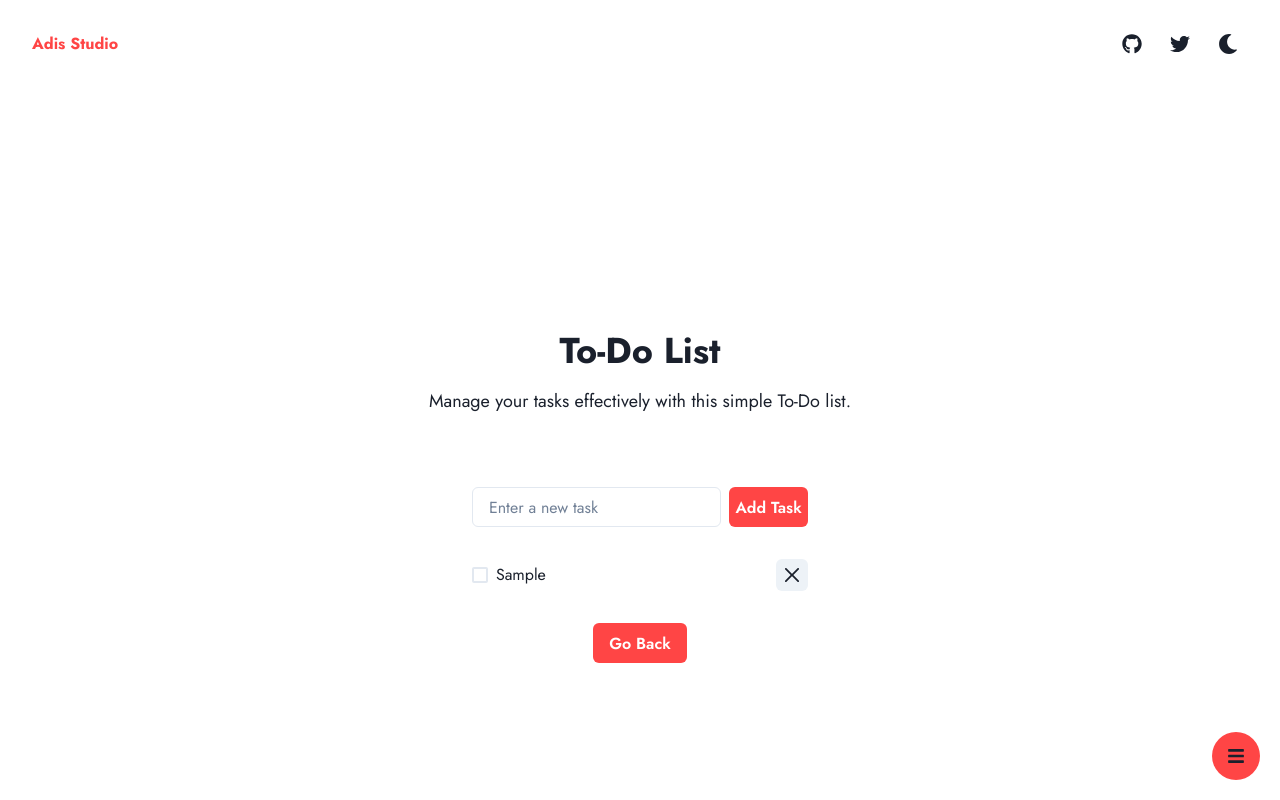
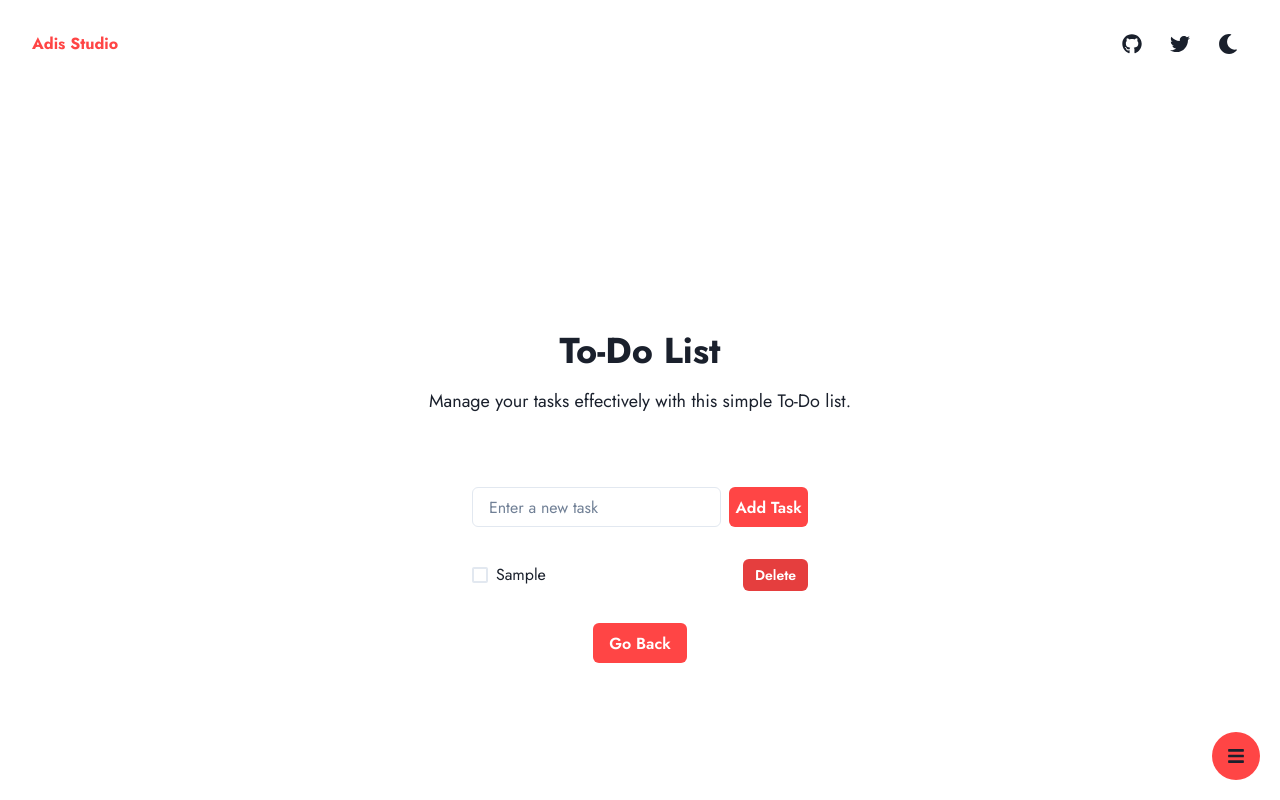
Before and after one commit to adityaREDFLAG/Adis-Site, a Next.js app: page /to-do in a window 1280 px wide. Both pictures are taken after typing "Sample" into the empty fields and a click on the button "Add Task". Shown: the top 800 px of the page. Built offline with nearby package versions, Linux system fonts and the light colour scheme.

Commit message:
Update to-do.tsx

```diff
--- a/src/pages/to-do.tsx
+++ b/src/pages/to-do.tsx
@@ -1,7 +1,6 @@
 import * as React from 'react';
 import { NextSeo } from 'next-seo';
-import { Center, Box, Heading, Input, Button, VStack, HStack, List, ListItem, Checkbox, IconButton, Text, Link } from '@chakra-ui/react';
-import { CloseIcon } from '@chakra-ui/icons';
+import { Center, Box, Heading, Input, Button, VStack, HStack, List, ListItem, Checkbox, Text, Link } from '@chakra-ui/react';
 import type { NextPage } from 'next';
 
 interface Task {
@@ -71,12 +70,9 @@ const TodoPage: NextPage = () => {
                       {task.text}
                     </Box>
                   </Checkbox>
-                  <IconButton
-                    aria-label="Delete task"
-                    icon={<CloseIcon />}
-                    size="sm"
-                    onClick={() => removeTask(index)}
-                  />
+                  <Button size="sm" colorScheme="red" onClick={() => removeTask(index)}>
+                    Delete
+                  </Button>
                 </ListItem>
               ))}
             </List>
@@ -95,4 +91,4 @@ const TodoPage: NextPage = () => {
   );
 };
 
-export default TodoPage;
+export default TodoPage
```
